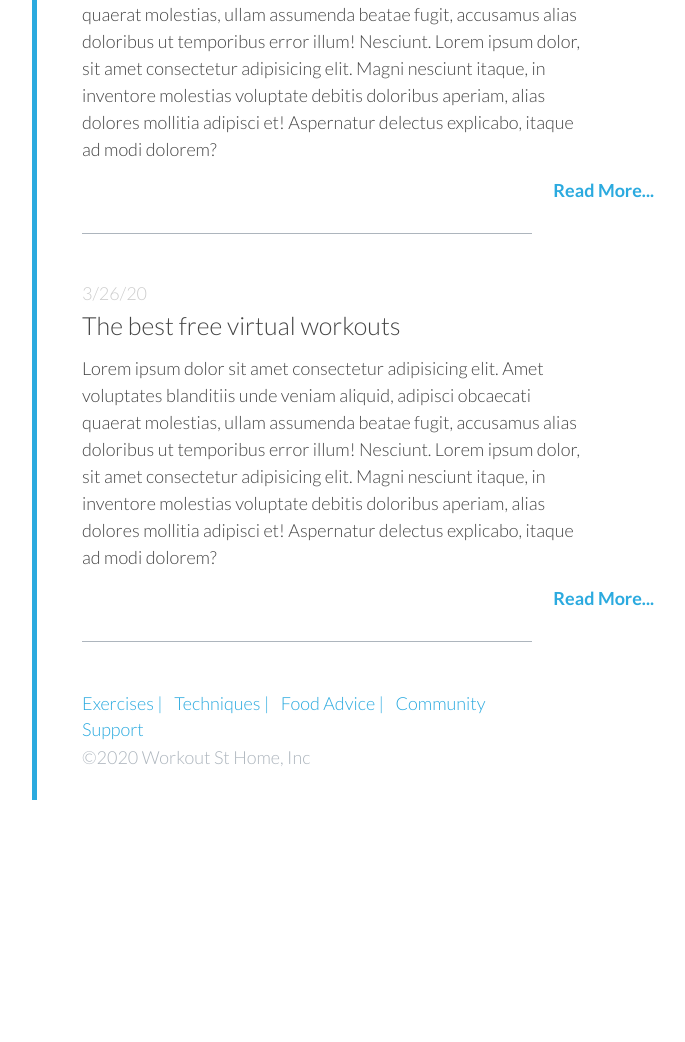
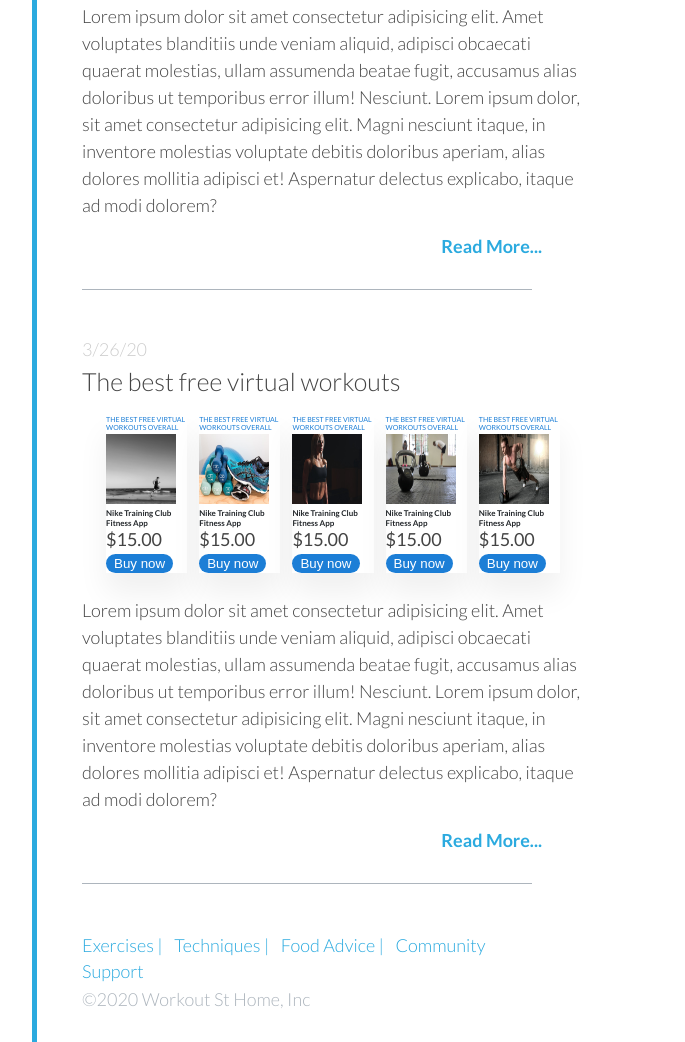
Before and after one commit to tobiaslicek/How-to-train-at-home-Page, a plain HTML site: page index.html in a window 1280 px wide. Shown: the part 1598-2640 px from the top of the page, without its empty margins (233-918 px from the left). Before the commit the page ends 2398 px from the top, so only its background shows below. Drawn offline with Linux system fonts and the light colour scheme.

Commit message:
Style Flex Section

```diff
--- a/index.html
+++ b/index.html
@@ -70,6 +70,72 @@
         <p class="date">3/26/20</p>
         <h2>The best free virtual workouts</h2>
 
+        <div class="flex-section">
+
+
+
+        <div class="flex-section">
+          <div class="flex-card">
+            <h3 class="flex-section__heading">the best free virtual workouts overall</h3>
+            <img src="imgs/run-4961494_640.jpg" alt="Running Man" />
+            <h4>Nike Training Club Fitness App</h4>
+            <div class="price">$15.00</div>
+            <p class="flex-section-paragraph"></p>
+            <button class="buy-btn">Buy now</button>
+          </div>
+        </div>
+
+
+        <div class="flex-section">
+          <div class="flex-card">
+            <h3 class="flex-section__heading">the best free virtual workouts overall</h3>
+            <img src="imgs/dumbbells-2465478_640.jpg" alt="Dumbbels" />
+            <h4>Nike Training Club Fitness App</h4>
+            <div class="price">$15.00</div>
+            <p class="flex-section-paragraph"></p>
+            <button class="buy-btn">Buy now</button>
+          </div>
+        </div>
+
+
+        <div class="flex-section">
+          <div class="flex-card">
+
+            <h3 class="flex-section__heading">the best free virtual workouts overall</h3>
+            <img src="imgs/abs-1850926_640.jpg" alt="Fit" />
+            <h4>Nike Training Club Fitness App</h4>
+            <div class="price">$15.00</div>
+            <p class="flex-section-paragraph"></p>
+            <button class="buy-btn">Buy now</button>
+          </div>
+        </div>
+
+
+        <div class="flex-section">
+          <div class="flex-card">
+            <h3 class="flex-section__heading">the best free virtual workouts overall</h3>
+            <img src="imgs/kettle-bell-592905_640.jpg" alt="Kettlebell" />
+            <h4>Nike Training Club Fitness App</h4>
+            <div class="price">$15.00</div>
+            <p class="flex-section-paragraph"></p>
+            <button class="buy-btn">Buy now</button>
+          </div>
+        </div>
+
+
+        <div class="flex-section">
+          <div class="flex-card">
+            <h3 class="flex-section__heading">the best free virtual workouts overall</h3>
+            <img src="imgs/man-2604149_1280.jpg" alt="Man Working out" />
+            <h4>Nike Training Club Fitness App</h4>
+            <div class="price">$15.00</div>
+            <p class="flex-section-paragraph"></p>
+            <button class="buy-btn">Buy now</button>
+          </div>
+        </div>
+
+        </div>
+
         <p class="p-long">
           Lorem ipsum dolor sit amet consectetur adipisicing elit. Amet
           voluptates blanditiis unde veniam aliquid, adipisci obcaecati quaerat
--- a/style.css
+++ b/style.css
@@ -76,19 +76,19 @@ a:hover, a:active {
 
 .read-more {
   font-weight:700;
-  margin: 0 128px 32px 0;
+  margin: 0 240px 32px 0;
   display: flex;
   justify-content: flex-end;
 }
 
 article h2 {
   width: 30ch;
-  margin-bottom: 12px;
+  margin-bottom: 16px;
 }
 
 .img-big {
-  display: inline-block;0
-  margin-bottom: 16px;
+  display: inline-block;
+  margin-bottom: 24px;
 }
 
 .p-long {
@@ -114,3 +114,50 @@ footer a {
   margin-top: 4px;
   color: #adb5bd;
 }
+
+.flex-section {
+  display: flex;
+  width: 440px;
+  justify-content: space-around;
+  align-items: center;
+  margin-bottom: 12px;
+  margin-left: 12px;
+}
+
+.flex-card {
+  box-shadow: 0 20px 30px rgba(0, 0, 0, 0.064);
+}
+
+.flex-card h3{
+color: #1c7ed6;
+font-weight: 400;
+font-size: 7px;
+text-transform: uppercase;
+margin-bottom: 3px;
+width: 20ch;
+}
+
+.flex-card h4{
+color: #212529;
+font-weight: 600;
+font-size: 8px;
+width: 17ch;
+}
+
+.flex-card img {
+  width: 70px;
+  height: 70px;
+}
+
+.price {
+  font-weight: 400;
+}
+
+.buy-btn {
+  color: #fff;
+  background-color: #1c7ed6;
+  border-radius: 20px;
+  border: none;
+  /* width: 60px; */
+  padding: 2px 8px;
+}
```
